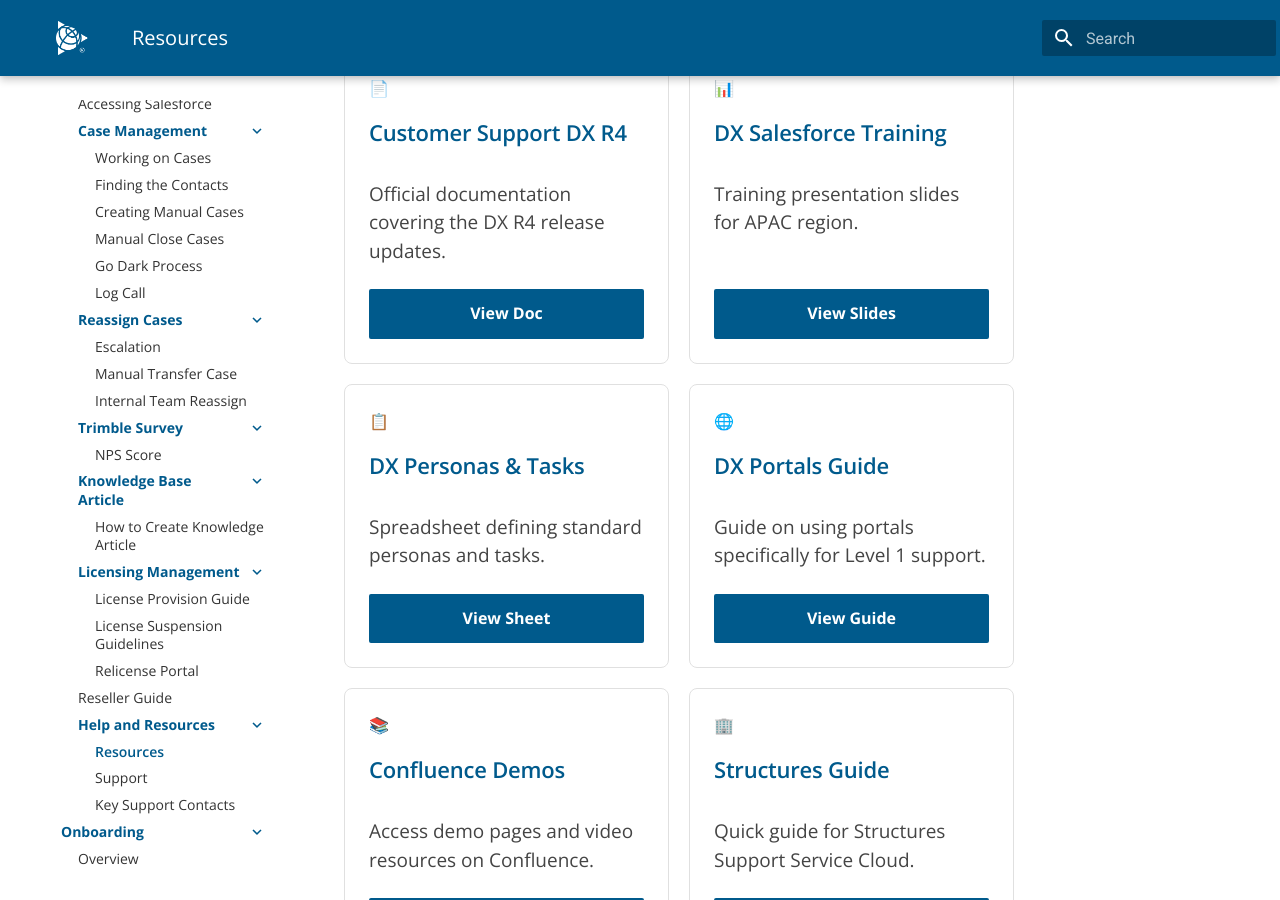
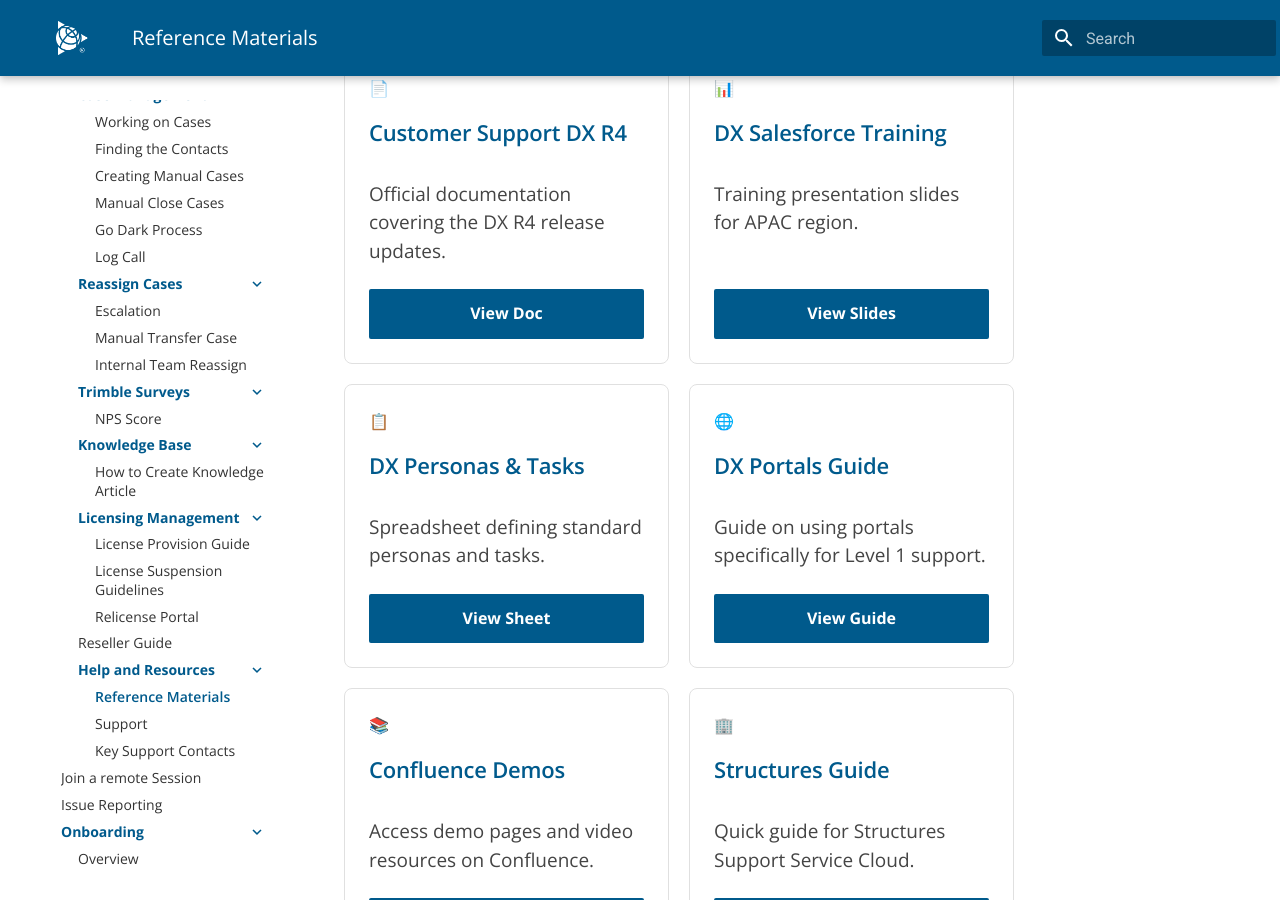
Before and after one commit to KaiLoonTey/Salesforce_ServiceGuide, an MkDocs documentation site: the page built from docs/resources.md, in a window 1280 px wide and 900 px high, scrolled down 308 px. Built offline with MkDocs 1.6.1 and Material for MkDocs 9.7.7, drawn with Linux system fonts in a browser that asks for light colours.

Commit message:
Update_TV

```diff
--- a/mkdocs.yml
+++ b/mkdocs.yml
@@ -49,9 +49,9 @@ nav:
             - Escalation: ReassignCases.md
             - Manual Transfer Case: ManualTransfer.md
             - Internal Team Reassign: Internal_Assign.md
-        - Trimble Survey:
+        - Trimble Surveys:
             - NPS Score: NPS.md
-        - Knowledge Base Article:
+        - Knowledge Base:
             - How to Create Knowledge Article: KnowledgeBase.md
         - Licensing Management:
             - License Provision Guide: LicenseProvision.md
@@ -59,8 +59,10 @@ nav:
             - Relicense Portal: Relicense.md
         - Reseller Guide: Reseller.md
         - Help and Resources:
-            - Resources: resources.md
+            - Reference Materials: resources.md
             - Support: support.md
             - Key Support Contacts: Keycontact.md
+    - Join a remote Session: Remote.md
+    - Issue Reporting: Jira.md
     - Onboarding:
         - Overview: OnboardingOverview.md
```
Also changed, not shown: docs/Jira.md (added, +30 -0 lines), docs/Remote.md (added, +20 -0 lines), docs/assets/Teamviewer.png (added).
